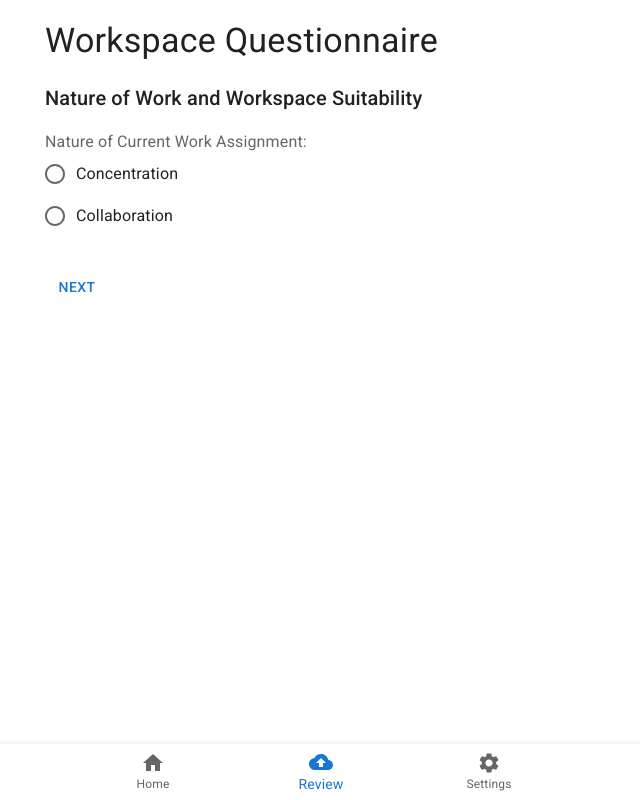
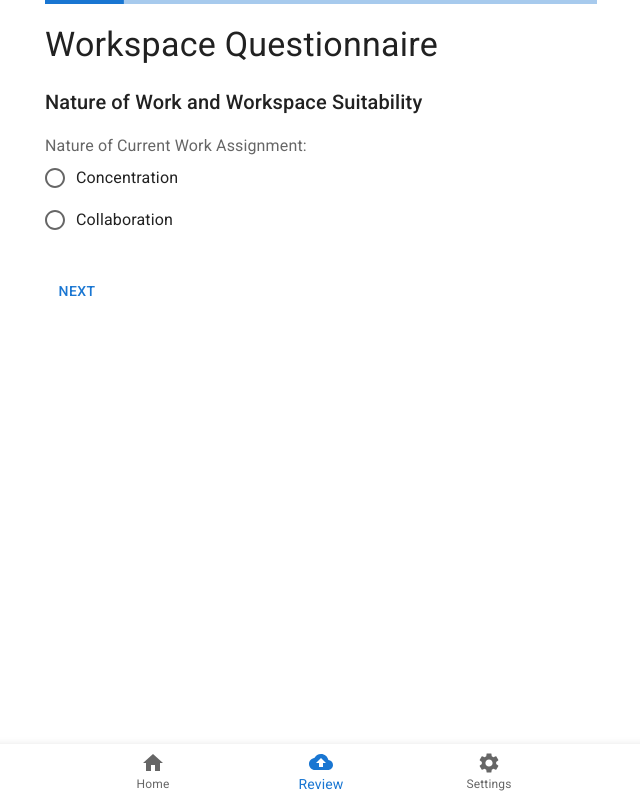
Before and after one commit to Achira-Oulu/univibe-frontend-v2, a React (Create React App) app: page /workspacequestionnaire in a window 1280 px wide. Shown: the whole page, without its empty margins (319-959 px from the left). Built offline with nearby package versions, Linux system fonts and the light colour scheme.

Commit message:
added dependencies

```diff
--- a/src/WorkspaceQuestionnaire.js
+++ b/src/WorkspaceQuestionnaire.js
@@ -125,7 +125,8 @@ const WorkspaceQuestionnaire = () => {
     const handleSubmit = () => {
         // Handle the final submission
         setIsSubmitted(true);
-        console.log("Form Submitted");
+        // console.log("Form Submitted");
+        console.log("Form Submitted. Responses:", responses);
         // Here you would typically send the `responses` to your server
 
     };
@@ -159,7 +160,10 @@ const WorkspaceQuestionnaire = () => {
 
     return (
         <Container maxWidth="sm">
-            {/* ... existing JSX */}
+
+            <Box sx={{ width: '100%' }}>
+                <LinearProgress variant="determinate" value={progress} />
+            </Box>
             <Typography variant="h4" style={{ margin: '20px 0' }}>Workspace Questionnaire</Typography>
             {isSubmitted ? (
                 <SectionFinal resetForm={() => {
--- a/src/index.js
+++ b/src/index.js
@@ -1,12 +1,23 @@
+// import React from 'react';
+// import ReactDOM from 'react-dom';
+
+// import '@fontsource/roboto/300.css';
+// import '@fontsource/roboto/400.css';
+// import '@fontsource/roboto/500.css';
+// import '@fontsource/roboto/700.css';
+
+// import App from './App';
+
+
+// ReactDOM.render(<App />, document.getElementById('root'))
+
+
 import React from 'react';
-import ReactDOM from 'react-dom';
-
-import '@fontsource/roboto/300.css';
-import '@fontsource/roboto/400.css';
-import '@fontsource/roboto/500.css';
-import '@fontsource/roboto/700.css';
-
+import { createRoot } from 'react-dom/client'; // Import createRoot
 import App from './App';
 
+// Assuming your HTML file has a div with id='root'
+const container = document.getElementById('root');
+const root = createRoot(container); // Create a root.
 
-ReactDOM.render(<App />, document.getElementById('root'))
+root.render(<App />); // Initial render
```
Also changed, not shown: 1 other file (tests, documents, lock files or other folders).
